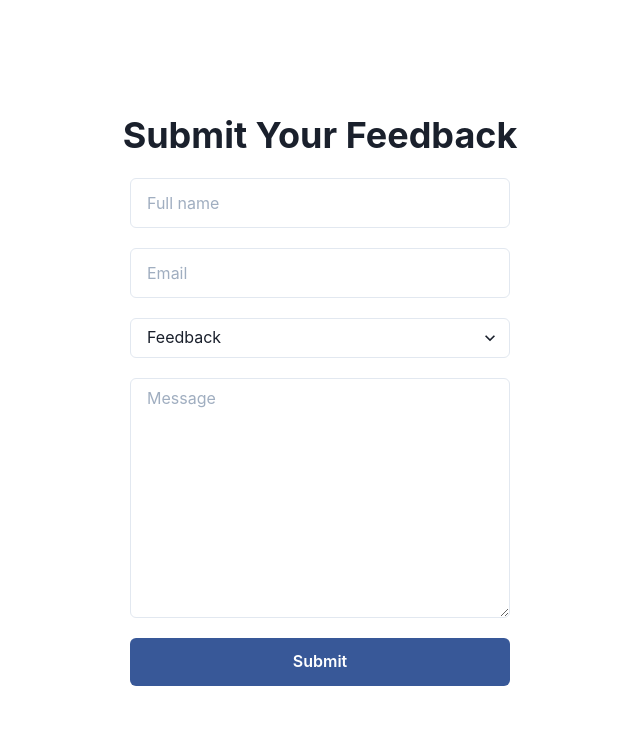
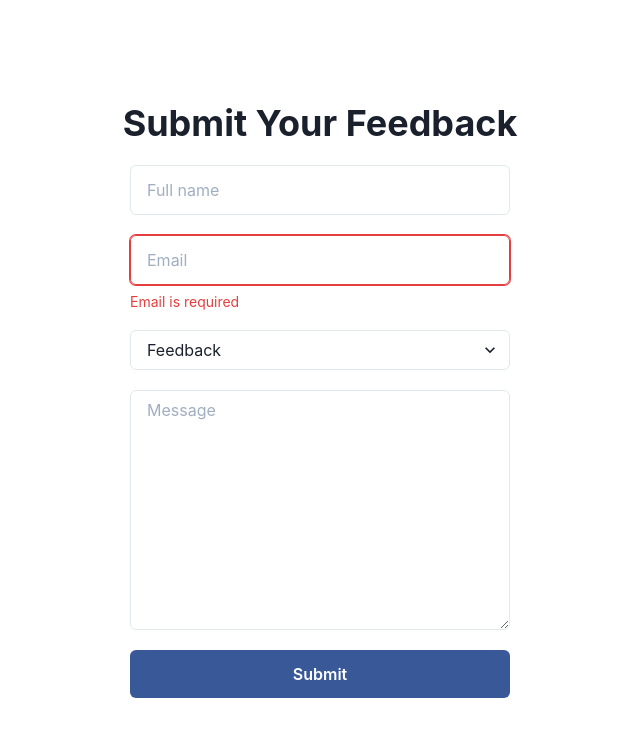
Before and after one commit to rldnrl-tutorial/next-fullstack, a Next.js app: page / in a window 1280 px wide. Shown: the top 736 px of the page, without its empty margins (320-960 px from the left). Built offline with nearby package versions, Linux system fonts and the light colour scheme.

Commit message:
feat: add form error message and form helper text

```diff
--- a/src/home/HomePage.tsx
+++ b/src/home/HomePage.tsx
@@ -7,6 +7,8 @@ import {
   Textarea,
   Button,
   FormControl,
+  FormErrorMessage,
+  FormHelperText,
 } from '@/ui'
 import { FeedbackClient } from './apis/feedback.service'
 import useInput from './hooks/useInput'
@@ -31,6 +33,8 @@ export default function HomePage() {
   } = useInput<HTMLTextAreaElement>()
   const [feedbackType, onFeedbackTypeChange] = useSelect('feedback')
 
+  const isEmailError = email === ''
+
   const onSubmit = async (data: Feedback) => {
     await FeedbackClient.create(data)
     resetFullName()
@@ -47,13 +51,18 @@ export default function HomePage() {
           value={fullName}
           onChange={onFullNameChange}
         />
-        <FormControl isRequired>
+        <FormControl isInvalid={isEmailError}>
           <Input
             type="email"
             placeholder="Email"
             value={email}
             onChange={onEmailChange}
           />
+          {isEmailError ? (
+            <FormErrorMessage>Email is required</FormErrorMessage>
+          ) : (
+            <FormHelperText color="green.500">Good</FormHelperText>
+          )}
         </FormControl>
         <Select value={feedbackType} onChange={onFeedbackTypeChange}>
           <option value="feedback">Feedback</option>
```
